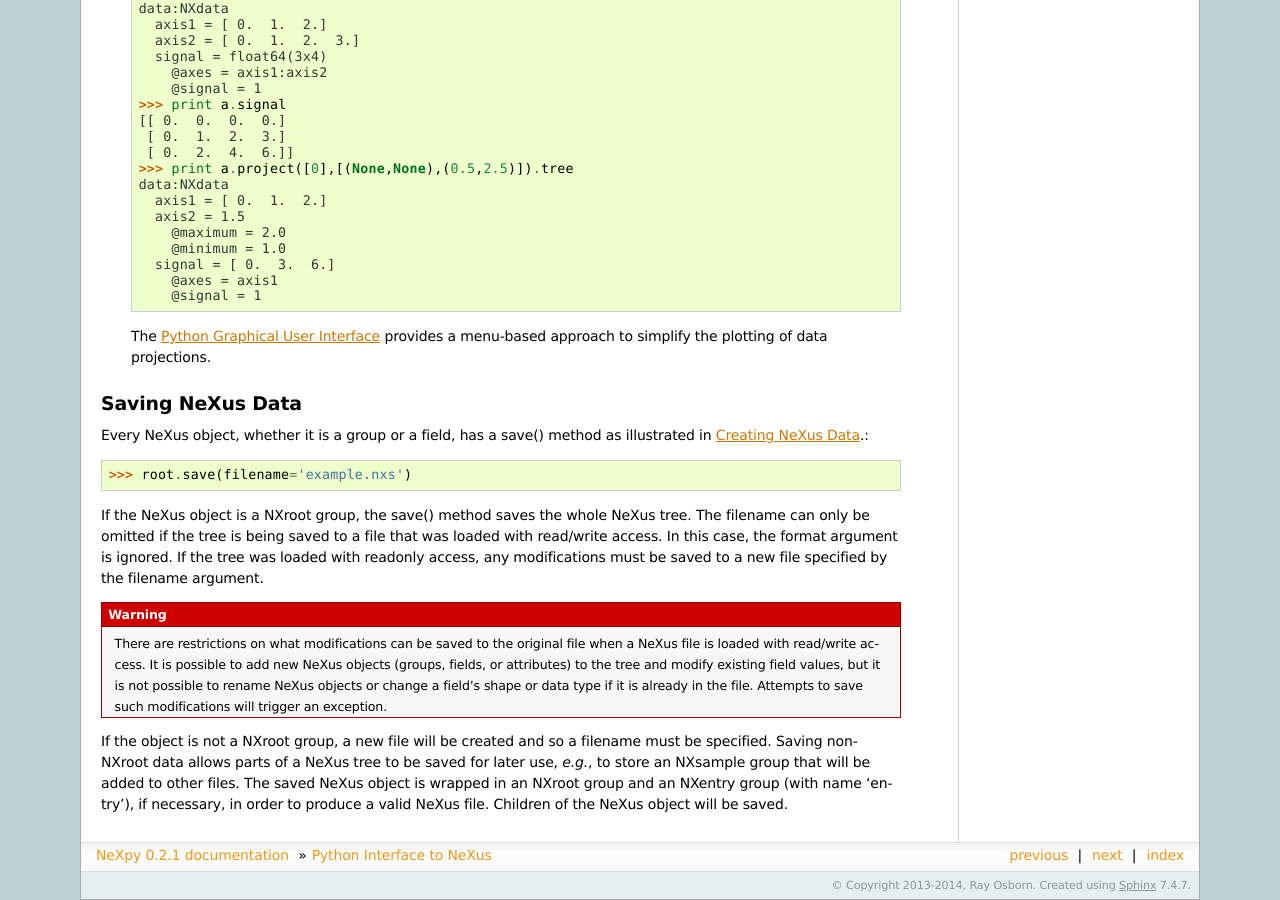
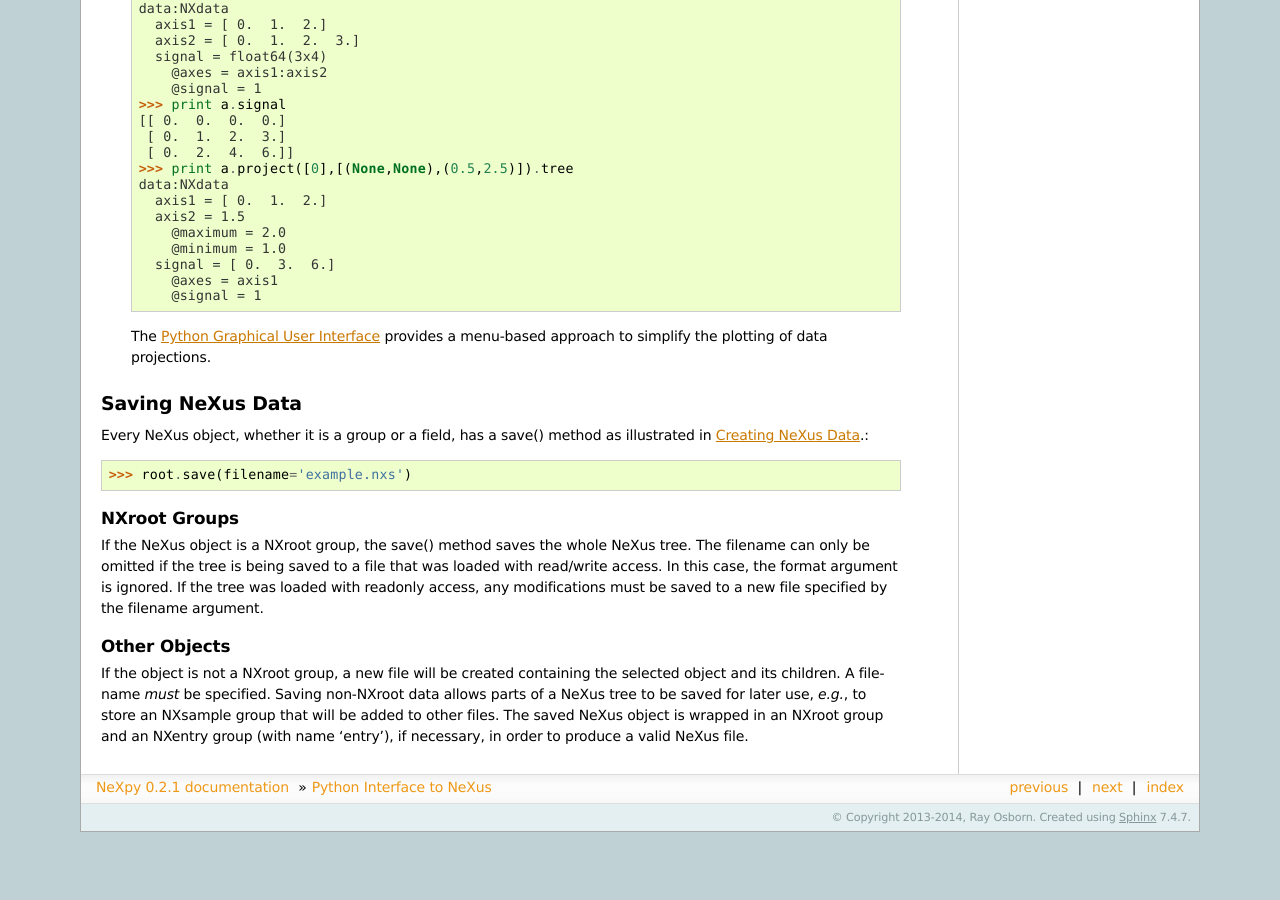
Before and after one commit to nexpy/nexpy, a Sphinx documentation site: the page built from doc/source/pythonshell.rst, in a window 1280 px wide and 900 px high, scrolled down 13864 px. Built offline with Sphinx 7.4.7, drawn with Linux system fonts in a browser that asks for light colours; after the commit the page ends 14696 px from its top, so only the background shows below that; some of the changed text lies outside the part shown.

Commit message:
Updated documentation

```diff
--- a/doc/source/pythonshell.rst
+++ b/doc/source/pythonshell.rst
@@ -811,23 +811,19 @@ illustrated in `Creating NeXus Data`_.::
 
  >>> root.save(filename='example.nxs')
 
+NXroot Groups
+-------------
 If the NeXus object is a NXroot group, the save() method saves the whole NeXus
 tree. The filename can only be omitted if the tree is being saved to a file that
 was loaded with read/write access. In this case, the format argument is ignored.
 If the tree was loaded with readonly access, any modifications must be saved to
 a new file specified by the filename argument.
 
-.. warning:: There are restrictions on what modifications can be saved to the
-             original file when a NeXus file is loaded with read/write access.
-             It is possible to add new NeXus objects (groups, fields, or
-             attributes) to the tree and modify existing field values, but it is
-             not possible to rename NeXus objects or change a field's shape or
-             data type if it is already in the file. Attempts to save such
-             modifications will trigger an exception.
-
-If the object is not a NXroot group, a new file will be created and so a
-filename must be specified. Saving non-NXroot data allows parts of a NeXus tree
-to be saved for later use, *e.g.*, to store an NXsample group that will be added
-to other files. The saved NeXus object is wrapped in an NXroot group and an
-NXentry group (with name 'entry'), if necessary, in order to produce a valid
-NeXus file. Children of the NeXus object will be saved.
+Other Objects
+-------------
+If the object is not a NXroot group, a new file will be created containing the
+selected object and its children. A filename *must* be specified. Saving
+non-NXroot data allows parts of a NeXus tree to be saved for later use, *e.g.*,
+to store an NXsample group that will be added to other files. The saved NeXus
+object is wrapped in an NXroot group and an NXentry group (with name 'entry'),
+if necessary, in order to produce a valid NeXus file.
```
Also changed, not shown: doc/source/pythongui.rst (+5 -5 lines).
